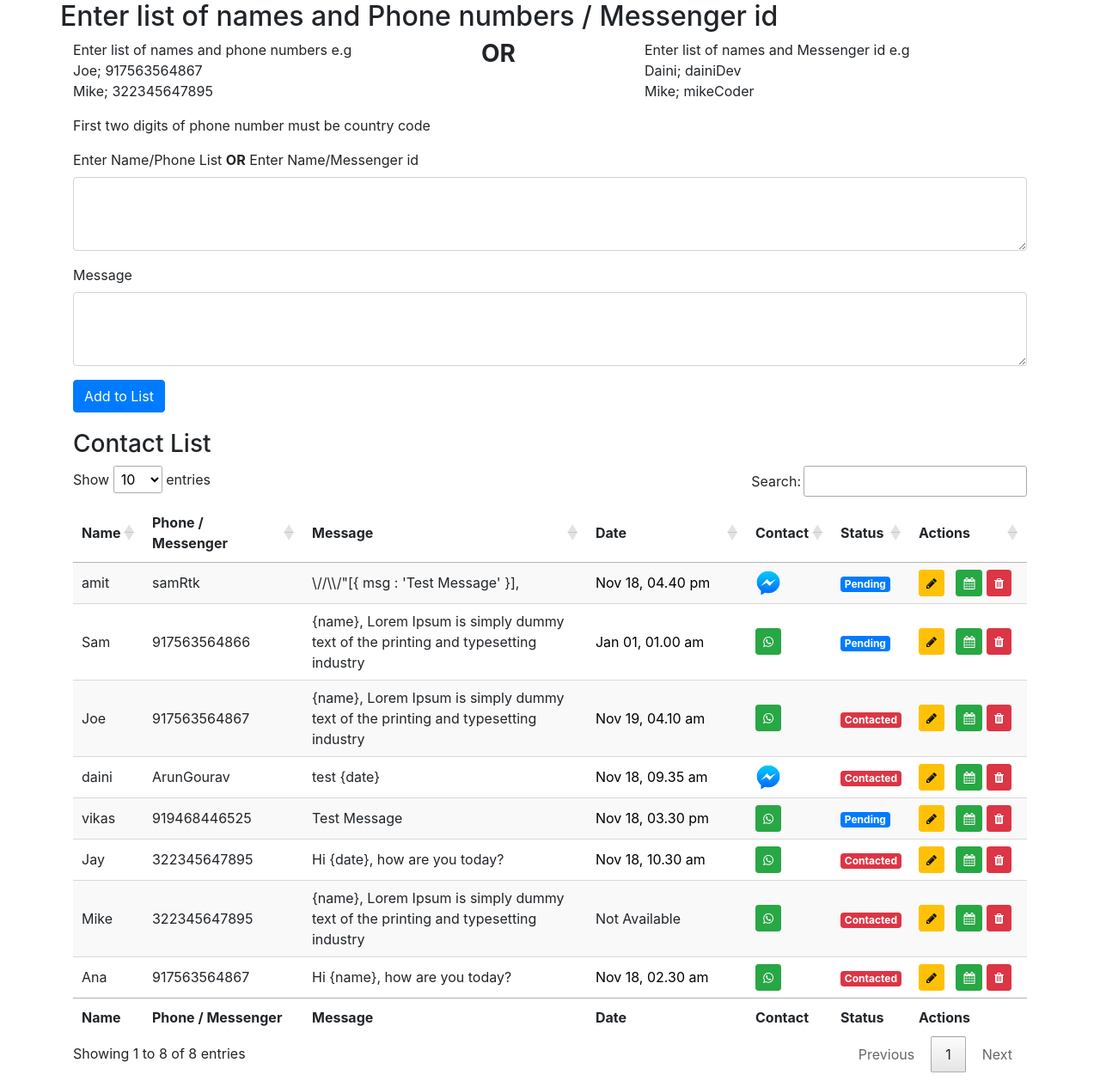
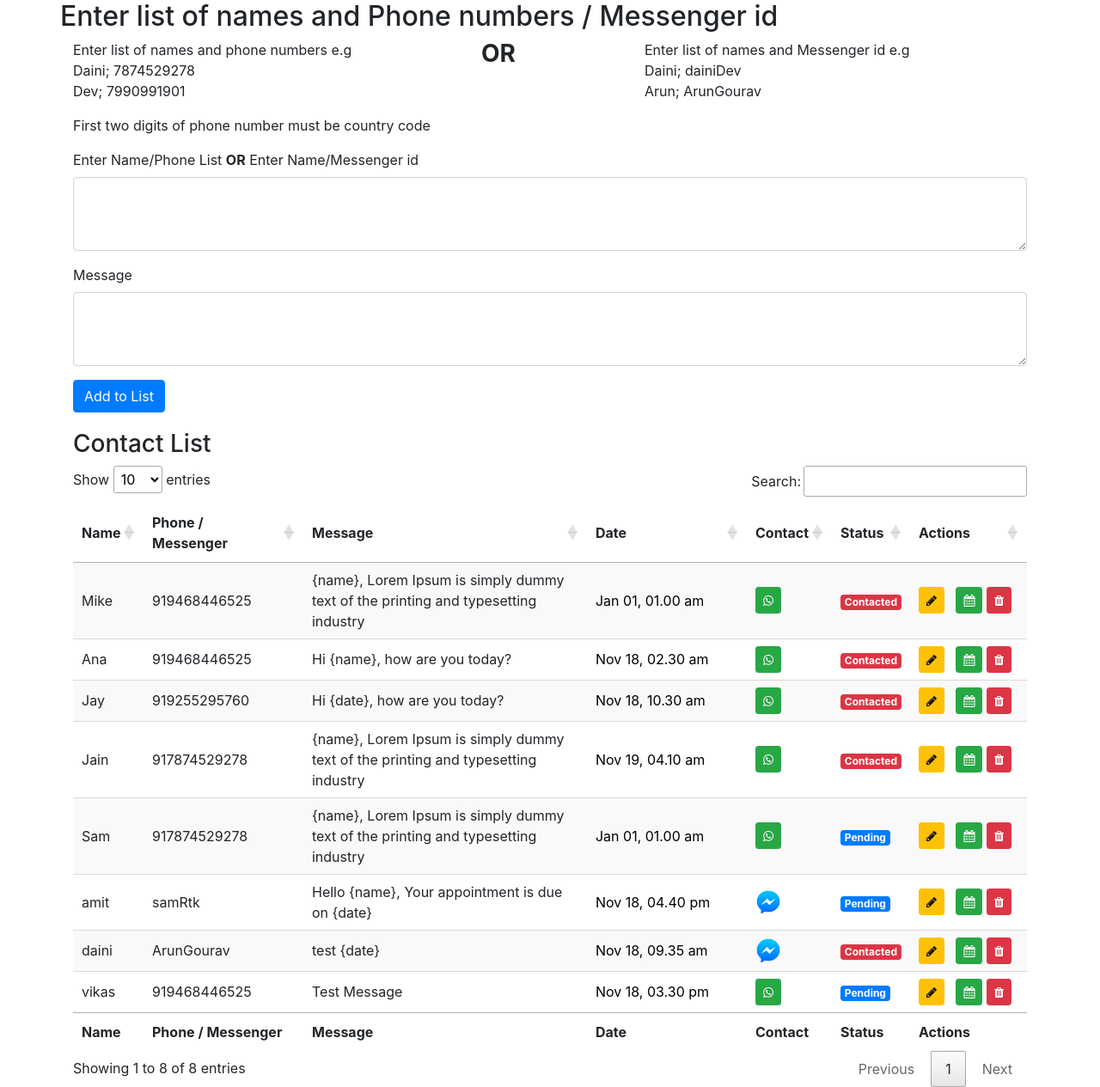
Before and after one commit to dainiji/social-reminder, a PHP site: page / in a window 1280 px wide. Shown: the whole page at 86% size. Run offline with PHP 8.4, Linux system fonts and the light colour scheme; some libraries are stand-ins or nearby versions.

Commit message:
Demo data Update

```diff
--- a/index.php
+++ b/index.php
@@ -24,8 +24,8 @@
 			<div class="col-md-5">
 				<p>
 					Enter list of names and phone numbers e.g <br/>
-					Joe; 917563564867 <br/>
-					Mike; 322345647895
+					Daini; 7874529278 <br/>
+					Dev; 7990991901
 				</p>
 				<p>First two digits of phone number must be country code</p>
 			</div>
@@ -36,7 +36,7 @@
 				<p>
 					Enter list of names and Messenger id e.g <br/>
 					Daini; dainiDev <br/>
-					Mike; mikeCoder
+					Arun; ArunGourav
 				</p>
 			</div>
 
```
Also changed, not shown: data.json (+1 -1 lines).
